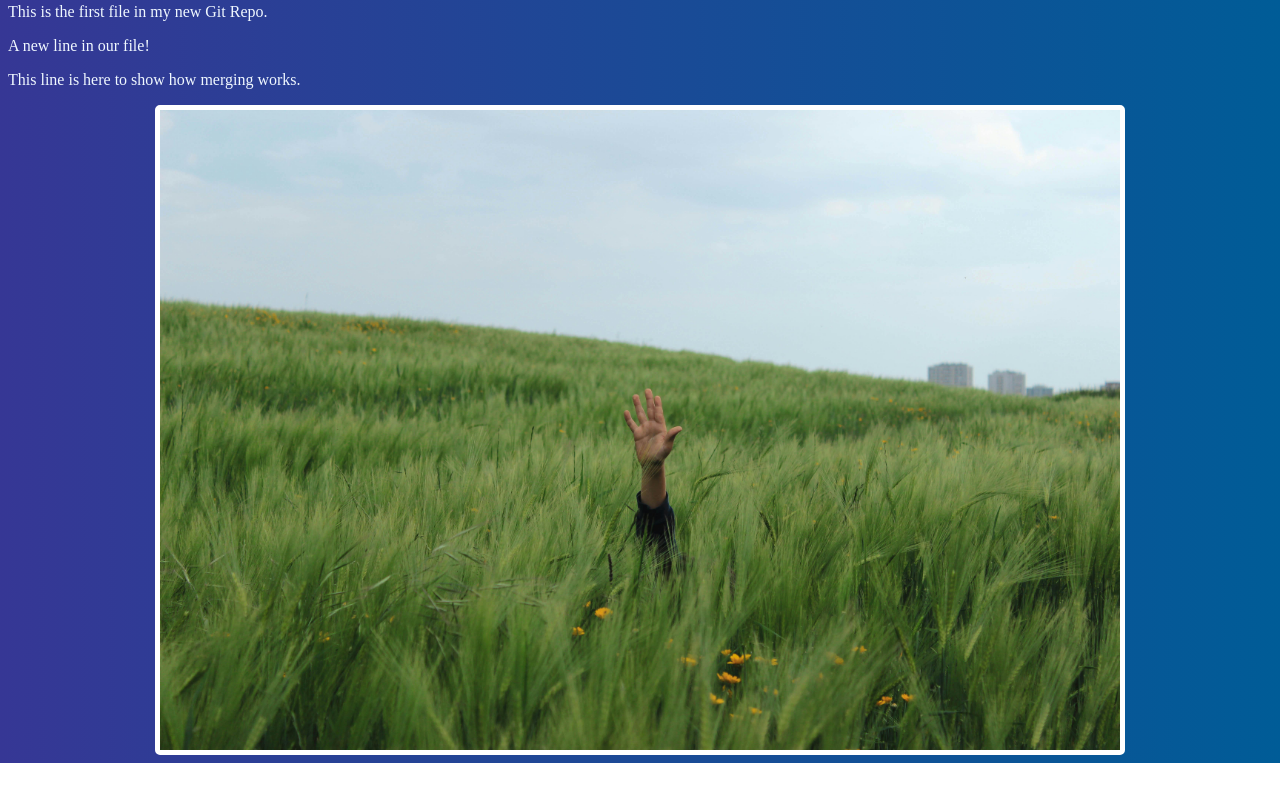
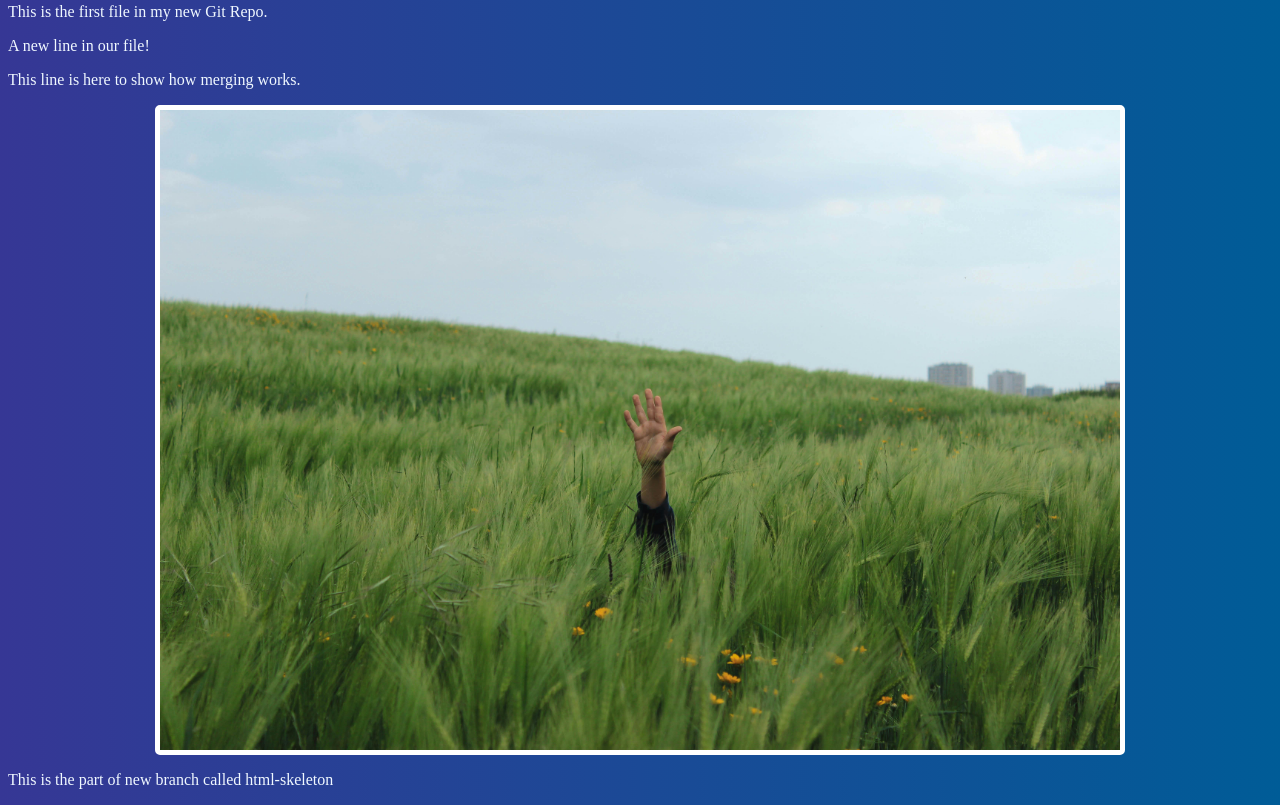
Before and after one commit to Khairul-Islam-1114/w3SchoolgitProject, a plain HTML site: page index.html in a window 1280 px wide. Shown: the part 735-1540 px from the top of the page. Before the commit the page ends 1498 px from the top, so only its background shows below. Drawn offline with Linux system fonts and the light colour scheme.

Commit message:
Update index.html by adding a paragraph with some text

```diff
--- a/index.html
+++ b/index.html
@@ -21,6 +21,8 @@
     <div>
         <img src="./hello-from-green.jpg" alt="hello-from-green">
     </div>
+
+    <p>This is the part of new branch called html-skeleton</p>
 </body>
 
 </html>
```
